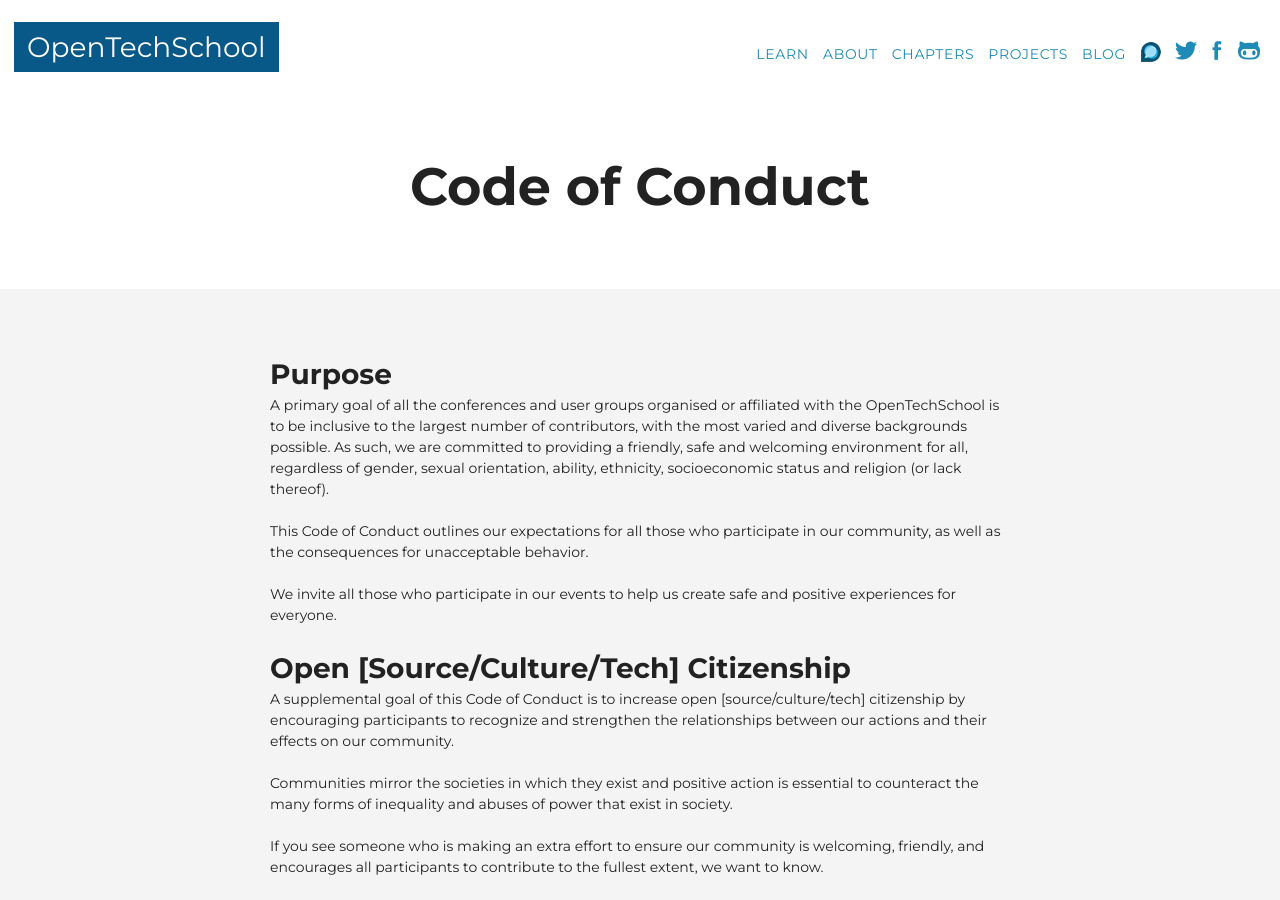
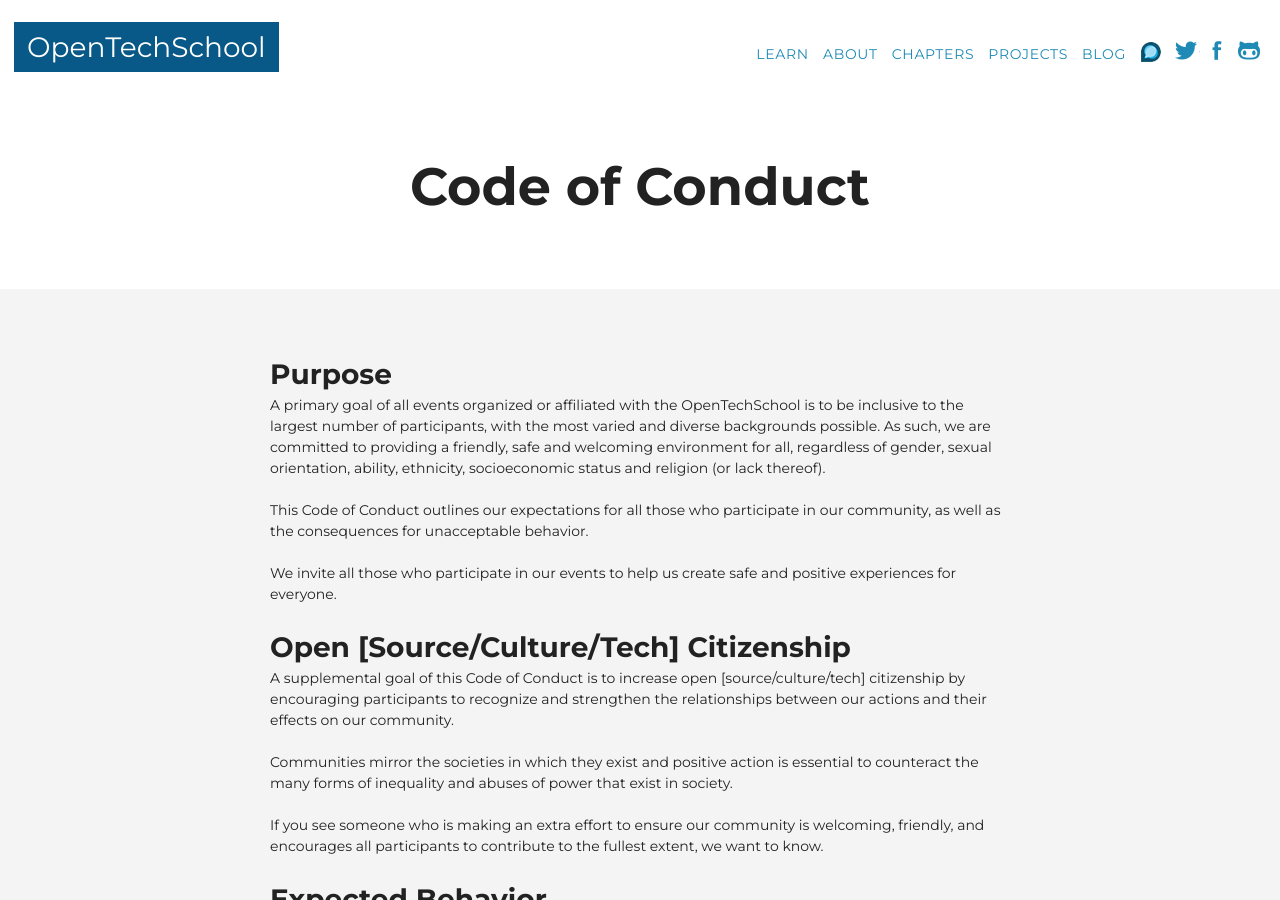
Before and after one commit to OpenTechSchool/www.opentechschool.org, a Jekyll site: the page built from code-of-conduct.md, in a window 1280 px wide and 900 px high. Built offline with Jekyll 4.4.1, drawn with Linux system fonts in a browser that asks for light colours; nearby versions of some CDN libraries.

Commit message:
Update code-of-conduct.md
Removed conferences in favor of events. And consistent American English...

```diff
--- a/code-of-conduct.md
+++ b/code-of-conduct.md
@@ -7,7 +7,7 @@
 Purpose
 -------
 
-A primary goal of all the conferences and user groups organised or affiliated with the OpenTechSchool is to be inclusive to the largest number of contributors, with the most varied and diverse backgrounds possible. As such, we are committed to providing a friendly, safe and welcoming environment for all, regardless of gender, sexual orientation, ability, ethnicity, socioeconomic status and religion (or lack thereof).
+A primary goal of all events organized or affiliated with the OpenTechSchool is to be inclusive to the largest number of participants, with the most varied and diverse backgrounds possible. As such, we are committed to providing a friendly, safe and welcoming environment for all, regardless of gender, sexual orientation, ability, ethnicity, socioeconomic status and religion (or lack thereof).
 
 This Code of Conduct outlines our expectations for all those who participate in our community, as well as the consequences for unacceptable behavior.
 
```
